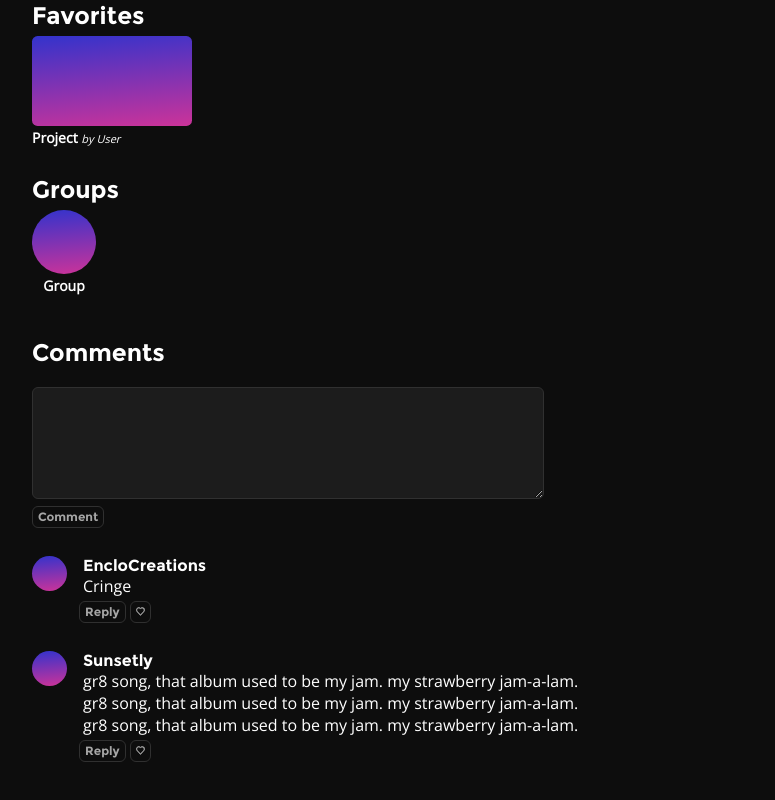
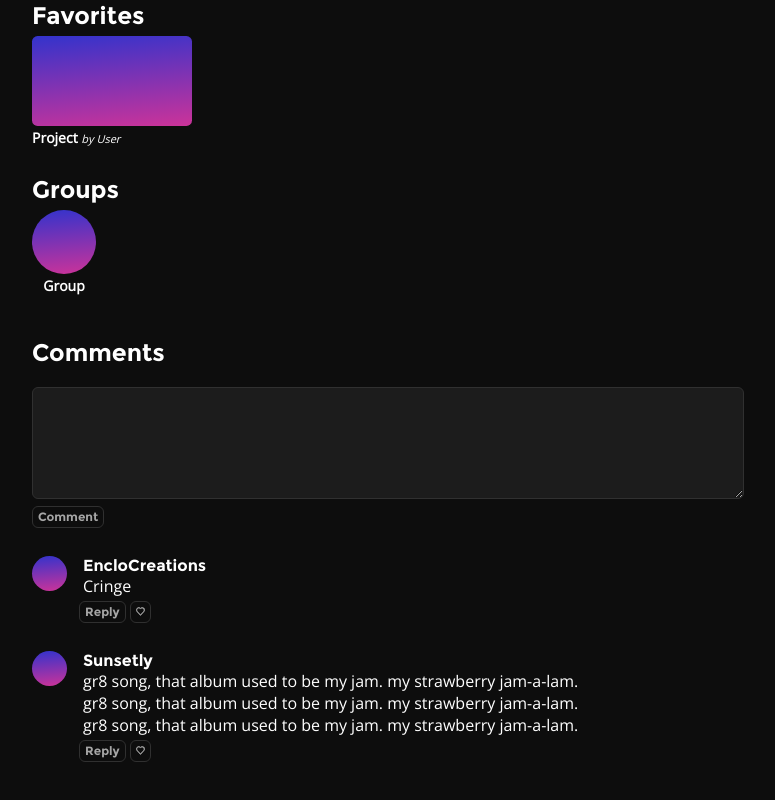
Before and after one commit to ScReGr/calicode-www, a plain HTML site: page profile.html in a window 1280 px wide. Shown: the part 772-1572 px from the top of the page, without its empty margins (16-791 px from the left). Drawn offline with nearby package versions, Linux system fonts and the light colour scheme; no server answers; files whose address does not match are found by name.

Commit message:
Update style.css

```diff
--- a/style.css
+++ b/style.css
@@ -121,7 +121,9 @@ textarea, select, input, button { outline: none; }
 	text-decoration: none;
 	text-align:top;
 	font-size: 16px;
-	min-width:500px;
+	min-width:340px;
+	width: 85%;
+	max-width:700px;
 	min-height:100px;
 	font-weight:400;
 	font-family: montserrat, "Helvetica Neue", helvetica, arial, sans-serif;
@@ -147,8 +149,8 @@ textarea, select, input, button { outline: none; }
 #commentContent {
 	margin-left: calc(35px + 1em);
 	margin-top:0px;
-	min-width:500px;
 	max-width:500px;
+	width:88%;
 	margin-bottom: 2px;
 }
 
```
